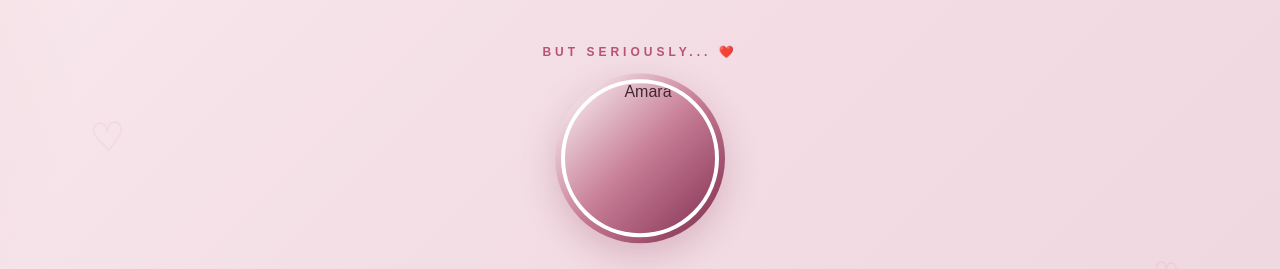
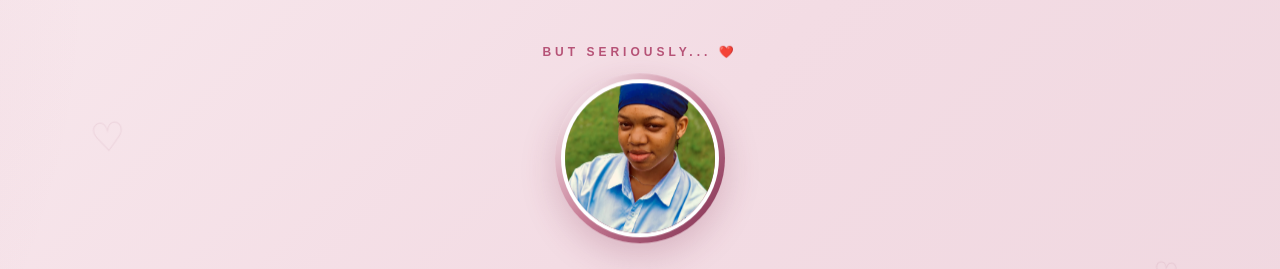
Before and after one commit to StarryJoe01/Birthday-Wish, a plain HTML site: page page3.html in a window 1280 px wide. Shown: the top 269 px of the page. Drawn offline with Linux system fonts and the light colour scheme; the site is published under a folder, as on GitHub Pages, so addresses that start at the root find nothing.

Commit message:
Update page3.html

```diff
--- a/page3.html
+++ b/page3.html
@@ -19,7 +19,7 @@
         <p class="little">BUT SERIOUSLY... ❤️</p>
 
         <div class="photo-frame">
-            <img src="/IMG-20260926-WA0007.jpg" alt="Amara">
+            <img src="IMG-20260926-WA0007.jpg" alt="Amara">
         </div>
 
         <h1>There's More To You.</h1>
```
